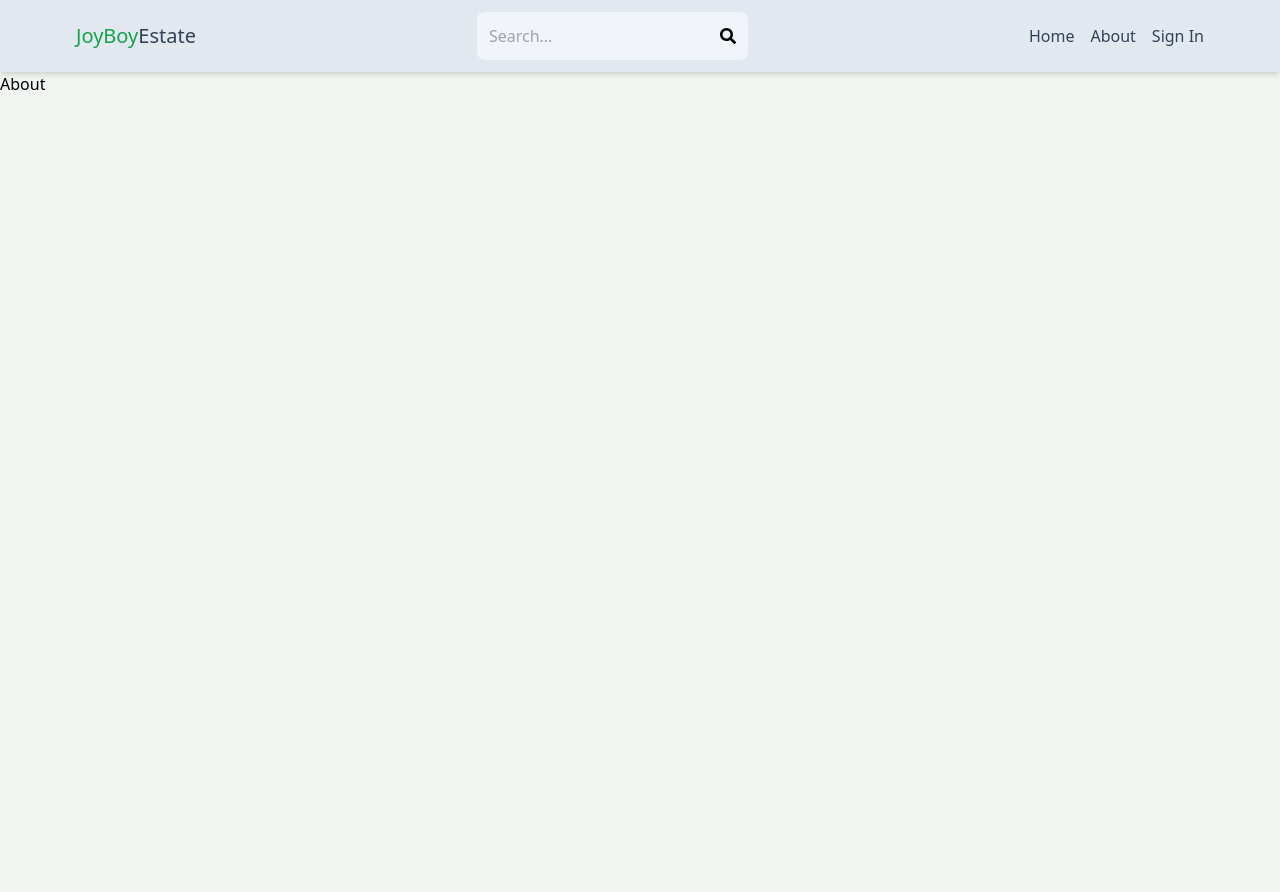
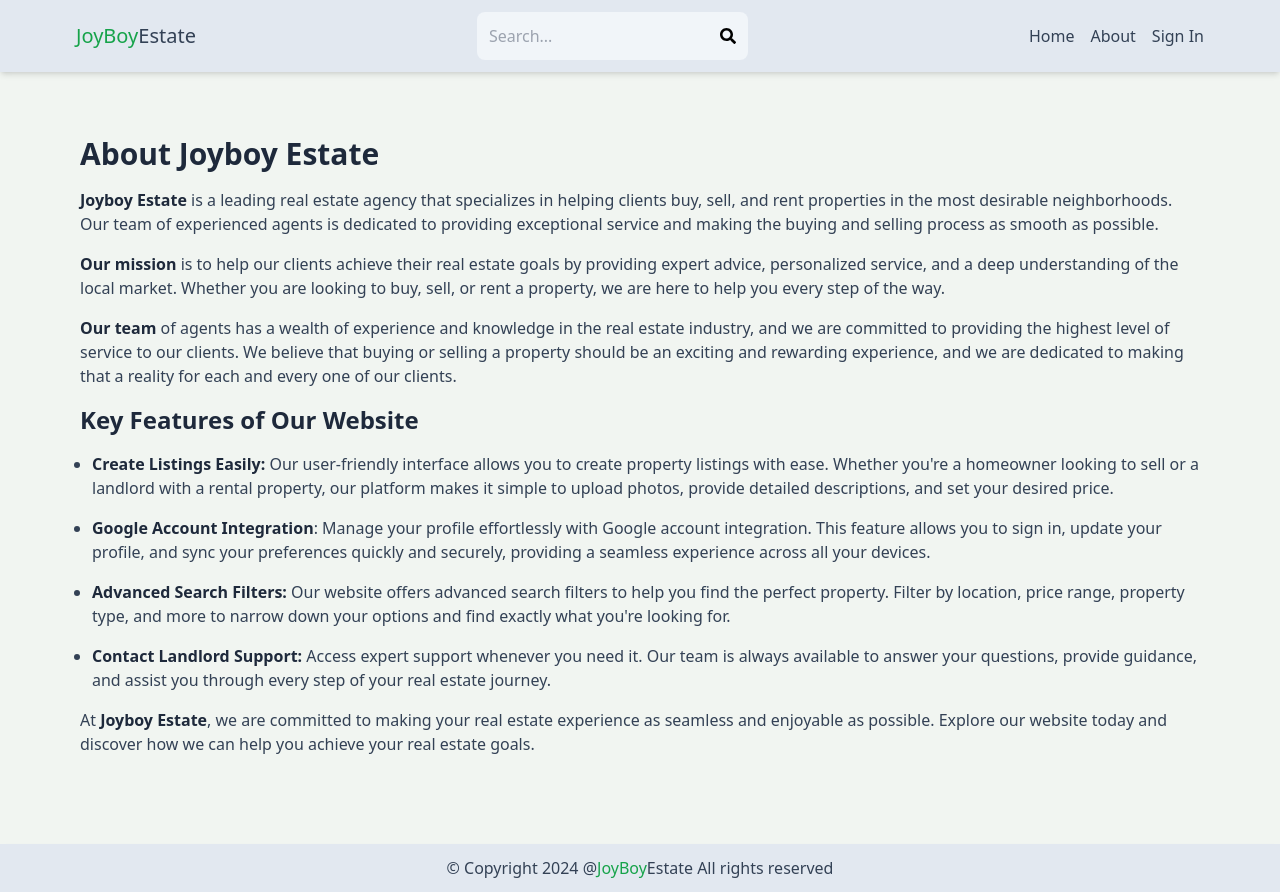
Before and after one commit to MohammedHarish2004/joyboy-estate, a React (Vite) app in the folder client/: page /about in a window 1280 px wide. Before the commit the page ends 800 px from the top, so only its background shows below. Built offline with nearby package versions, Linux system fonts and the light colour scheme; no server answers.

Commit message:
Compelte About and footer page

```diff
--- a/client/index.html
+++ b/client/index.html
@@ -2,11 +2,10 @@
 <html lang="en">
   <head>
     <meta charset="UTF-8" />
-    <link rel="icon" type="image/svg+xml" href="/vite.svg" />
     <meta name="viewport" content="width=device-width, initial-scale=1.0" />
     <link rel="stylesheet" href="https://cdnjs.cloudflare.com/ajax/libs/font-awesome/5.15.3/css/all.min.css">
 
-    <title>Vite + React</title>
+    <title>JoyBoy Estate</title>
   </head>
   <body>
     <div id="root"></div>
--- a/client/src/App.jsx
+++ b/client/src/App.jsx
@@ -13,6 +13,7 @@ import Dummy from './pages/Dummy'
 import UpdateListing from './pages/UpdateListing'
 import Listing from './pages/Listing'
 import Search from './pages/Search'
+import Footer from './components/Footer'
 export default function App() {
   return (
     <BrowserRouter>
@@ -32,6 +33,7 @@ export default function App() {
         <Route path='/dummy' element={<Dummy/>}/>
         <Route path='*' element={<Missing/>}/>
       </Routes>
+      <Footer />
     </BrowserRouter>
   )
 }
--- /dev/null
+++ b/client/src/components/Footer.jsx
@@ -0,0 +1,11 @@
+import React from 'react'
+
+export default function Footer() {
+  return (
+    <footer className='bg-slate-200 shadow-md py-3 mt-2'>
+         <h1 className='flex flex-wrap font-medium justify-center'>
+            <span className='text-slate-700 '>&copy; Copyright  2024 @<span className='text-green-600'>JoyBoy</span>Estate  All rights reserved</span>
+        </h1>
+    </footer>
+  )
+}
--- a/client/src/pages/About.jsx
+++ b/client/src/pages/About.jsx
@@ -2,6 +2,43 @@ import React from 'react'
 
 export default function About() {
   return (
-    <div>About</div>
+    <div className='py-16 px-4 max-w-6xl mx-auto'>
+      <h1 className='text-3xl font-bold mb-4 text-slate-800'>About Joyboy Estate</h1>
+      <p className='mb-4 text-slate-700'>
+      <span className='text-slate-800 font-semibold'>Joyboy Estate</span>  is a leading real estate agency that specializes in helping clients buy, sell, and rent properties in the most desirable neighborhoods. Our team of experienced agents is dedicated to providing exceptional service and making the buying and selling process as smooth as possible.
+      </p>
+
+      <p className='mb-4 text-slate-700'>
+      <span className='text-slate-800 font-semibold'>Our mission</span> is to help our clients achieve their real estate goals by providing expert advice, personalized service, and a deep understanding of the local market. Whether you are looking to buy, sell, or rent a property, we are here to help you every step of the way.
+      </p>
+
+      <p className='mb-4 text-slate-700'>
+        <span className='text-slate-800 font-semibold'>Our team</span> of agents has a wealth of experience and knowledge in the real estate industry, and we are committed to providing the highest level of service to our clients. We believe that buying or selling a property should be an exciting and rewarding experience, and we are dedicated to making that a reality for each and every one of our clients.
+      </p>
+
+      <h2 className='text-2xl font-bold mb-4 text-slate-800'>Key Features of Our Website</h2>
+
+      <ul className='list-outside'>
+        <li className='list-disc ms-3 mb-4 text-slate-700'>
+           <span className='text-slate-800 font-semibold'> Create Listings Easily: </span> Our user-friendly interface allows you to create property listings with ease. Whether you're a homeowner looking to sell or a landlord with a rental property, our platform makes it simple to upload photos, provide detailed descriptions, and set your desired price.
+        </li>
+        <li  className='list-disc ms-3 mb-4 text-slate-700'>
+           <span className='text-slate-800 font-semibold'>Google Account Integration</span>: Manage your profile effortlessly with Google account integration. This feature allows you to sign in, update your profile, and sync your preferences quickly and securely, providing a seamless experience across all your devices.
+        </li>
+        <li  className='list-disc ms-3 mb-4 text-slate-700'>
+          <span className='text-slate-800 font-semibold'>Advanced Search Filters:</span> Our website offers advanced search filters to help you find the perfect property. Filter by location, price range, property type, and more to narrow down your options and find exactly what you're looking for.
+        </li>
+        <li  className='list-disc ms-3 mb-4 text-slate-700'>
+           <span className='text-slate-800 font-semibold'>Contact Landlord Support:</span> Access expert support whenever you need it. Our team is always available to answer your questions, provide guidance, and assist you through every step of your real estate journey.
+        </li>
+
+      </ul>
+
+      <p className='mb-4 text-slate-700'>
+        At <span className='text-slate-800 font-semibold'>Joyboy Estate</span>, we are committed to making your real estate experience as seamless and enjoyable as possible. Explore our website today and discover how we can help you achieve your real estate goals.
+      </p>
+
+
+    </div>
   )
 }
```
